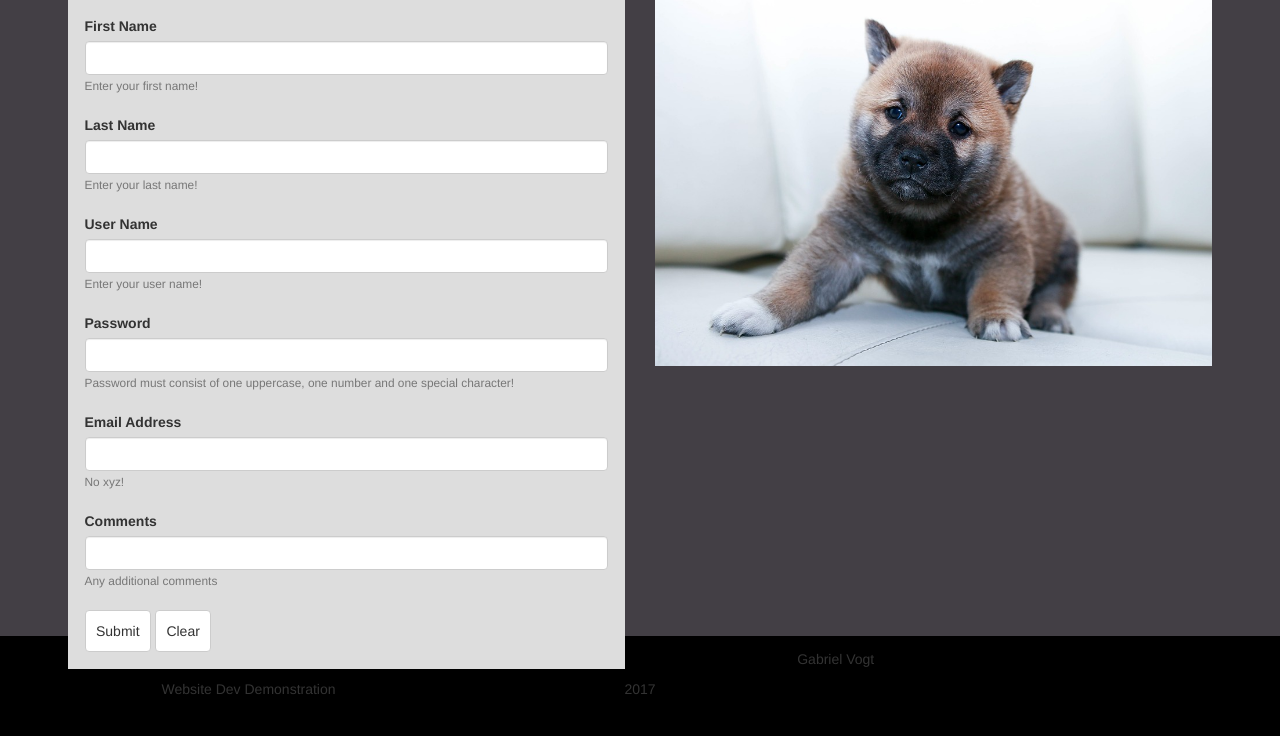
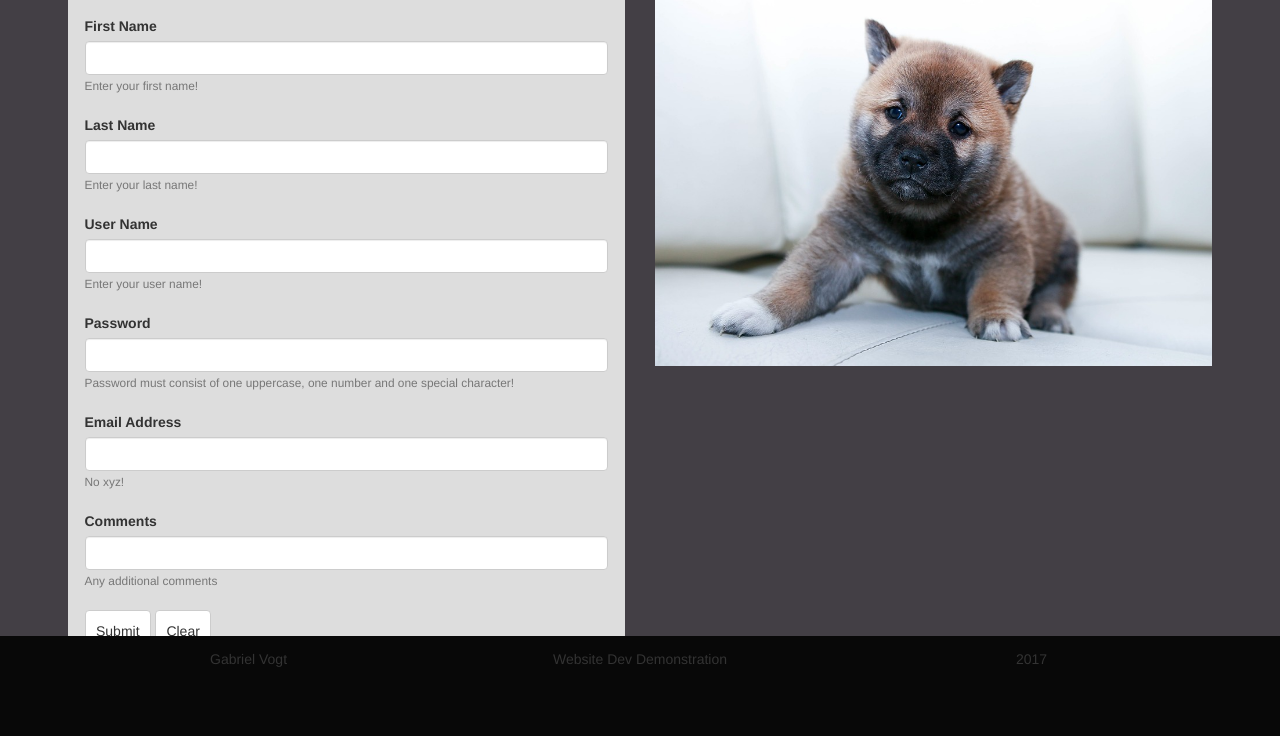
Before and after one commit to gavogt/vogtPHP, a PHP site: page /php/signup.php in a window 1280 px wide. Shown: the part 64-800 px from the top of the page. Run offline with PHP 8.4, Linux system fonts and the light colour scheme; some libraries are stand-ins or nearby versions.

Commit message:
sticky footer
sticky!

```diff
--- a/css/css.css
+++ b/css/css.css
@@ -46,6 +46,7 @@ form {
     background-color: #dddddd;
     margin: 0 auto;
     padding: 3%;
+
 }
 form.input {
     margin: 0 auto;
@@ -64,6 +65,14 @@ form.input {
 
 .footer{
     text-align: center;
-    background-color: black;
+    background-color: #080808;
+    font-color: #9d9d9d;
     height: 100px;
+    bottom: 0;
+    position: absolute;
+    width: 100%;
 }
+
+.form{
+    border-color: blue;
+}
```
